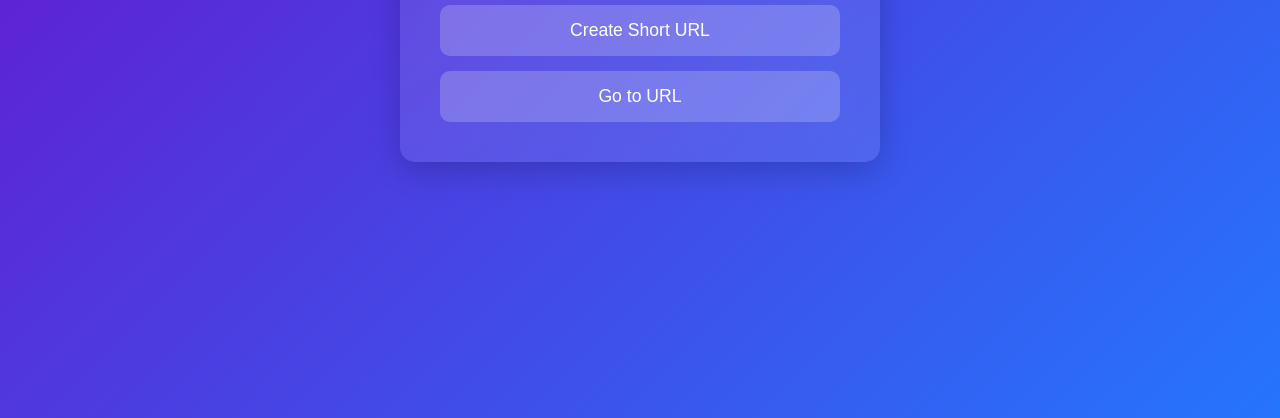
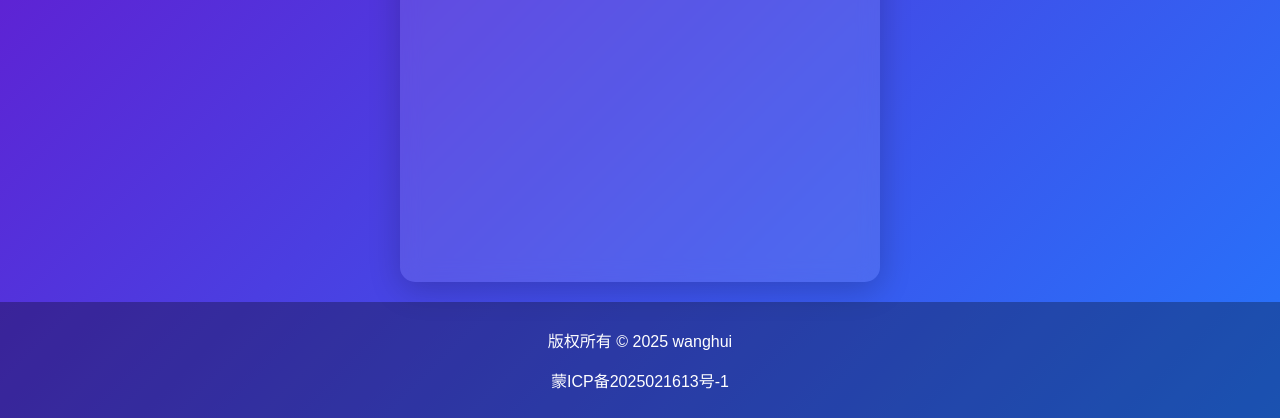
Before and after one commit to EricSweeney1/urlShortenerFrontend, a plain HTML site: page frontend/index.html in a window 1280 px wide. Shown: the part 382-800 px from the top of the page. Drawn offline with Linux system fonts and the light colour scheme.

Commit message:
新增备案号

```diff
--- a/frontend/index.html
+++ b/frontend/index.html
@@ -13,9 +13,10 @@
             background: linear-gradient(135deg, #6a11cb, #2575fc);
             color: white;
             display: flex;
+            flex-direction: column;
             justify-content: center;
             align-items: center;
-            height: 100vh;
+            min-height: 100vh;
         }
 
         .container {
@@ -27,6 +28,8 @@
             backdrop-filter: blur(10px);
             max-width: 400px;
             width: 100%;
+            flex: 1;
+            justify-content: center;
         }
 
         h1 {
@@ -74,6 +77,25 @@
                 transform: translateY(0);
             }
         }
+        footer {
+            text-align: center;
+            margin-top: 20px;
+            padding: 10px 0;
+            color: white;
+            background: rgba(0, 0, 0, 0.3);
+            width: 100%;
+        }
+
+        footer a {
+            color: white;
+            text-decoration: none;
+            transition: color 0.3s ease;
+        }
+
+        footer a:hover {
+            color: #ccc;
+            text-decoration: underline;
+        }
     </style>
 </head>
 <body>
@@ -84,5 +106,12 @@
         <a href="redirect.html" class="btn">Go to URL</a>
     </div>
 </div>
+<footer>
+    <p>版权所有 &copy; 2025 wanghui</p>
+    <p>
+        <a href="https://beian.miit.gov.cn" target="_blank">蒙ICP备2025021613号-1</a>
+    </p>
+</footer>
 </body>
+
 </html>
```
Also changed, not shown: frontend/create.html (+28 -1 lines), frontend/redirect.html (+28 -1 lines).
